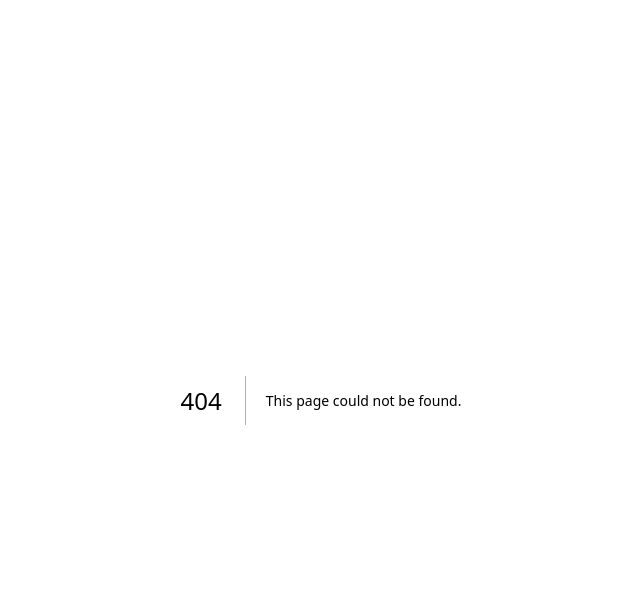
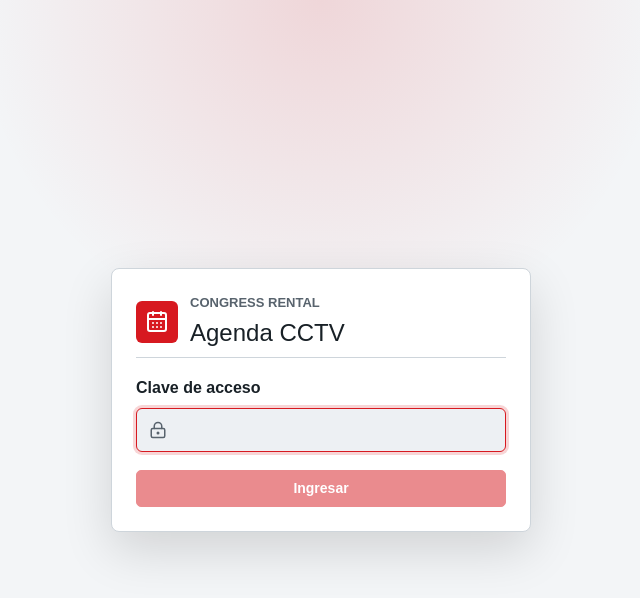
Before and after one commit to pablojokanovich/calendario-cctv, a Next.js app: page /login in a window 1280 px wide. Before the commit this address had no page. Shown: the top 598 px of the page, without its empty margins (319-959 px from the left). Built offline with nearby package versions, Linux system fonts and the light colour scheme.

Commit message:
Add password gate

```diff
--- /dev/null
+++ b/app/api/login/route.ts
@@ -0,0 +1,27 @@
+import { NextRequest, NextResponse } from "next/server";
+import { agendaAuthToken, agendaPassword, authCookieName } from "../../../lib/auth";
+
+export async function POST(request: NextRequest) {
+  const body = await request.json().catch(() => null) as { password?: string } | null;
+  if (body?.password !== agendaPassword()) {
+    return NextResponse.json({ error: "Clave incorrecta." }, { status: 401 });
+  }
+
+  const response = NextResponse.json({ ok: true });
+  response.cookies.set({
+    name: authCookieName,
+    value: await agendaAuthToken(),
+    httpOnly: true,
+    sameSite: "lax",
+    secure: process.env.NODE_ENV === "production",
+    path: "/",
+    maxAge: 60 * 60 * 24 * 14,
+  });
+  return response;
+}
+
+export function DELETE() {
+  const response = NextResponse.json({ ok: true });
+  response.cookies.set({ name: authCookieName, value: "", path: "/", maxAge: 0 });
+  return response;
+}
--- a/app/globals.css
+++ b/app/globals.css
@@ -153,6 +153,17 @@ th.pinned { z-index: 4; }
 .sheet-citation-link { display: inline-flex; align-items: center; justify-content: center; gap: 4px; width: 112px; min-height: 32px; padding: 5px 8px; border: 1px solid var(--line); border-radius: 5px; background: color-mix(in srgb, var(--event-ink) 9%, transparent); color: var(--event-ink); font-size: 13px; font-weight: 700; text-decoration: none; }
 .sheet-citation-link:hover { filter: brightness(.95); }
 .empty-state { padding: 30px; color: var(--ink-soft); }
+.login-shell { min-height: 100vh; display: grid; place-items: center; padding: 24px; background: radial-gradient(circle at top, color-mix(in srgb, var(--accent) 14%, transparent), transparent 34%), var(--background); }
+.login-card { width: min(100%, 420px); display: grid; gap: 18px; padding: 24px; border: 1px solid var(--line); border-radius: 8px; background: var(--panel); box-shadow: 0 18px 50px rgba(0, 0, 0, .14); }
+.login-brand { display: flex; align-items: center; gap: 12px; padding-bottom: 6px; border-bottom: 1px solid var(--line); }
+.login-brand span { display: grid; place-items: center; width: 42px; height: 42px; border-radius: 6px; background: var(--accent); color: #fff; }
+.login-brand p { margin: 0 0 2px; color: var(--ink-soft); font-size: 13px; font-weight: 700; text-transform: uppercase; }
+.login-brand h1 { margin: 0; font-size: 24px; }
+.login-card label { display: grid; gap: 8px; font-weight: 700; }
+.login-input { display: flex; align-items: center; gap: 8px; min-height: 44px; padding: 0 12px; border: 1px solid var(--line); border-radius: 6px; background: var(--panel-muted); color: var(--ink-soft); }
+.login-input:focus-within { border-color: var(--accent); box-shadow: 0 0 0 3px color-mix(in srgb, var(--accent) 18%, transparent); }
+.login-input input { flex: 1; min-width: 0; height: 42px; padding: 0; border: 0; outline: 0; background: transparent; color: var(--foreground); font: inherit; }
+.login-error { padding: 10px 12px; border: 1px solid #f3a2a2; border-radius: 6px; background: #fff1f1; color: #971515; font-size: 14px; font-weight: 700; }
 
 @media (min-width: 1600px) {
   .day-cell { min-height: 160px; }
--- /dev/null
+++ b/app/login/page.tsx
@@ -0,0 +1,45 @@
+"use client";
+
+import { FormEvent, useMemo, useState } from "react";
+import { CalendarDays, LockKeyhole } from "lucide-react";
+
+export default function LoginPage() {
+  const [password, setPassword] = useState("");
+  const [error, setError] = useState("");
+  const [loading, setLoading] = useState(false);
+  const nextUrl = useMemo(() => {
+    if (typeof window === "undefined") return "/";
+    return new URLSearchParams(window.location.search).get("next") || "/";
+  }, []);
+
+  async function submit(event: FormEvent) {
+    event.preventDefault();
+    setLoading(true);
+    setError("");
+    try {
+      const response = await fetch("/api/login", {
+        method: "POST",
+        headers: { "Content-Type": "application/json" },
+        body: JSON.stringify({ password }),
+      });
+      const data = await response.json().catch(() => null) as { error?: string } | null;
+      if (!response.ok) throw new Error(data?.error || "No se pudo ingresar.");
+      window.location.href = nextUrl.startsWith("/") ? nextUrl : "/";
+    } catch (err) {
+      setError(err instanceof Error ? err.message : "No se pudo ingresar.");
+    } finally {
+      setLoading(false);
+    }
+  }
+
+  return <main className="login-shell">
+    <form className="login-card" onSubmit={submit}>
+      <div className="login-brand"><span><CalendarDays size={24} /></span><div><p>Congress Rental</p><h1>Agenda CCTV</h1></div></div>
+      <label>Clave de acceso
+        <div className="login-input"><LockKeyhole size={18} /><input autoFocus type="password" value={password} onChange={event => setPassword(event.target.value)} /></div>
+      </label>
+      {error && <div className="login-error" role="alert">{error}</div>}
+      <button type="submit" className="primary" disabled={loading || !password.trim()}>{loading ? "Ingresando..." : "Ingresar"}</button>
+    </form>
+  </main>;
+}
--- /dev/null
+++ b/lib/auth.ts
@@ -0,0 +1,11 @@
+export const authCookieName = "agenda_cctv_auth";
+
+export function agendaPassword() {
+  return process.env.AGENDA_PASSWORD || "cr2026";
+}
+
+export async function agendaAuthToken() {
+  const input = new TextEncoder().encode(`agenda-cctv:${agendaPassword()}`);
+  const hash = await crypto.subtle.digest("SHA-256", input);
+  return Array.from(new Uint8Array(hash), byte => byte.toString(16).padStart(2, "0")).join("");
+}
--- /dev/null
+++ b/proxy.ts
@@ -0,0 +1,23 @@
+import { NextResponse, type NextRequest } from "next/server";
+import { agendaAuthToken, authCookieName } from "./lib/auth";
+
+export async function proxy(request: NextRequest) {
+  const { pathname } = request.nextUrl;
+  if (pathname === "/login" || pathname === "/api/login") return NextResponse.next();
+
+  const token = request.cookies.get(authCookieName)?.value;
+  if (token && token === await agendaAuthToken()) return NextResponse.next();
+
+  if (pathname.startsWith("/api/")) {
+    return NextResponse.json({ error: "Clave requerida." }, { status: 401 });
+  }
+
+  const loginUrl = request.nextUrl.clone();
+  loginUrl.pathname = "/login";
+  loginUrl.searchParams.set("next", `${pathname}${request.nextUrl.search}`);
+  return NextResponse.redirect(loginUrl);
+}
+
+export const config = {
+  matcher: ["/((?!_next/static|_next/image|favicon.svg|window.svg|file.svg|globe.svg).*)"],
+};
```
